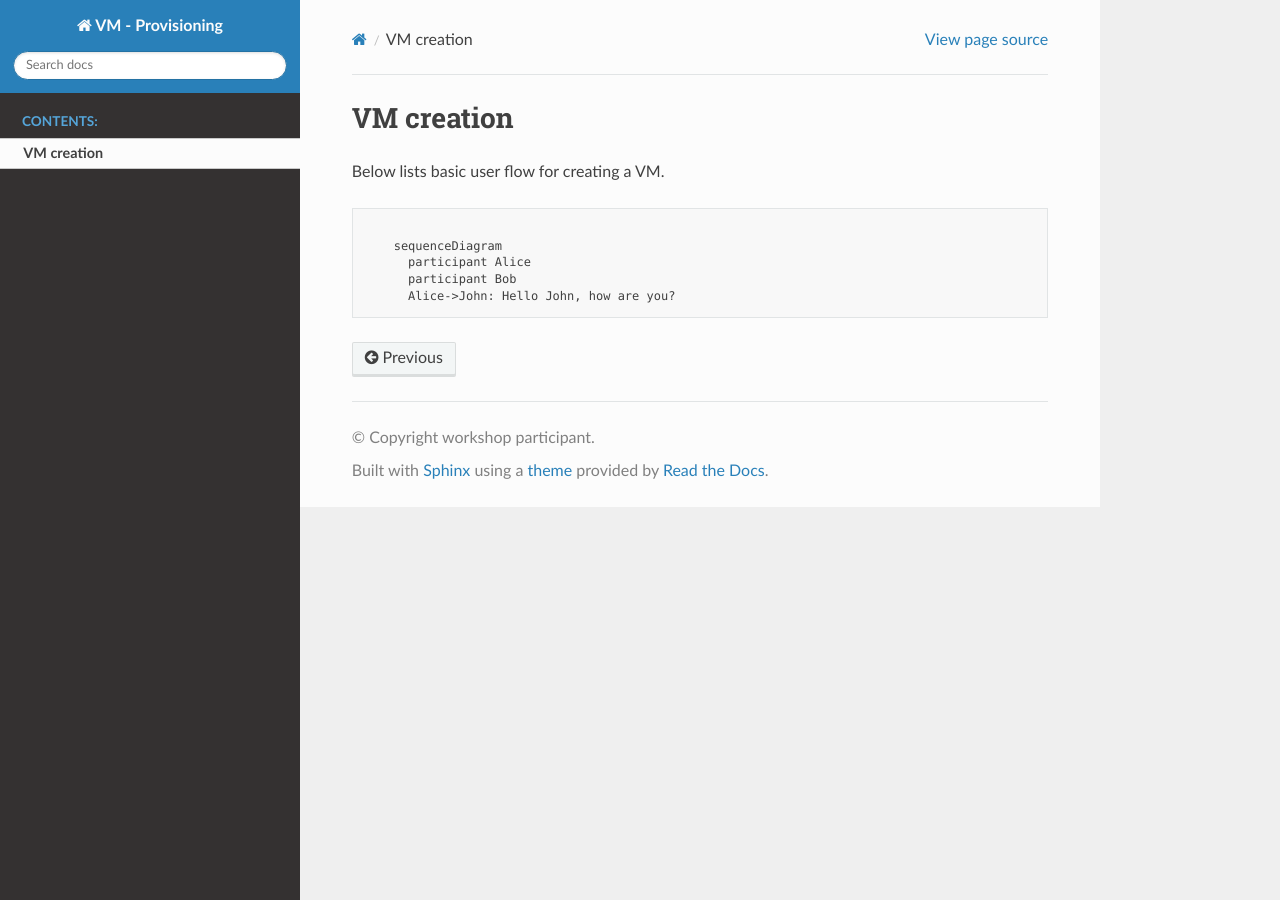
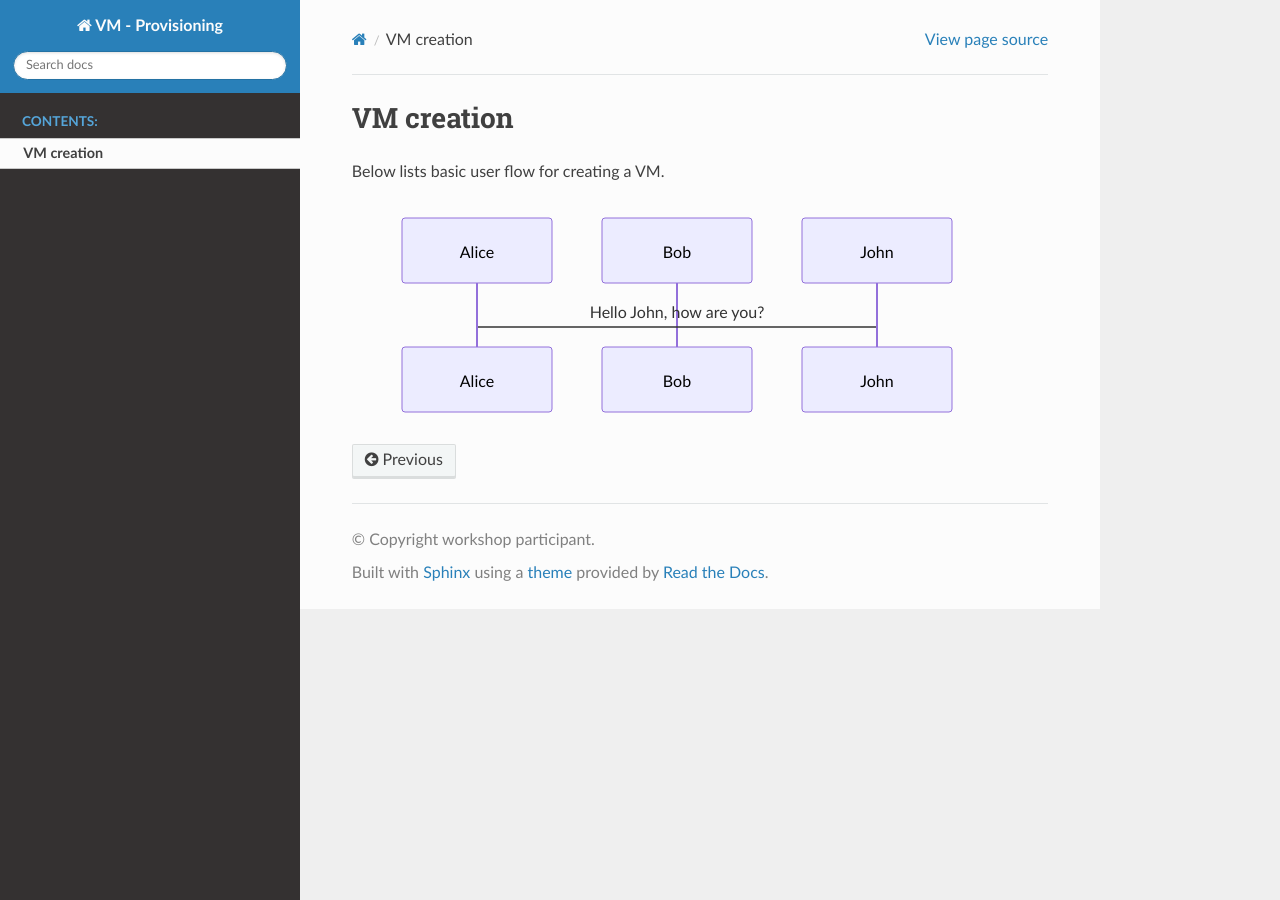
Before and after one commit to NAICNO/pages-test, a Sphinx documentation site: the page built from doc/some-feature.md, in a window 1280 px wide. Built offline with Sphinx 7.4.7 and the Read the Docs theme 2.0.0, drawn with Linux system fonts in a browser that asks for light colours.

Commit message:
Update markup

````diff
--- a/doc/some-feature.md
+++ b/doc/some-feature.md
@@ -2,7 +2,7 @@
 
 Below lists basic user flow for creating a VM.
 
-```mermaid
+```{mermaid}
 
     sequenceDiagram
       participant Alice
````
